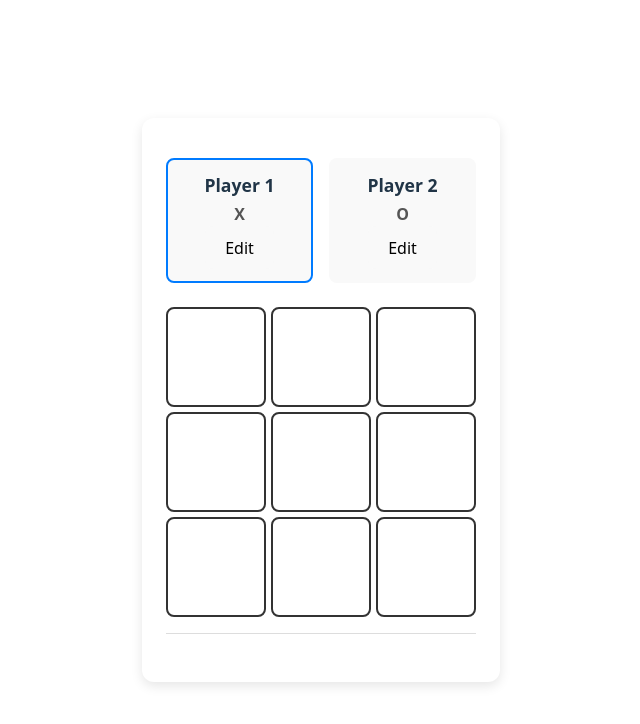
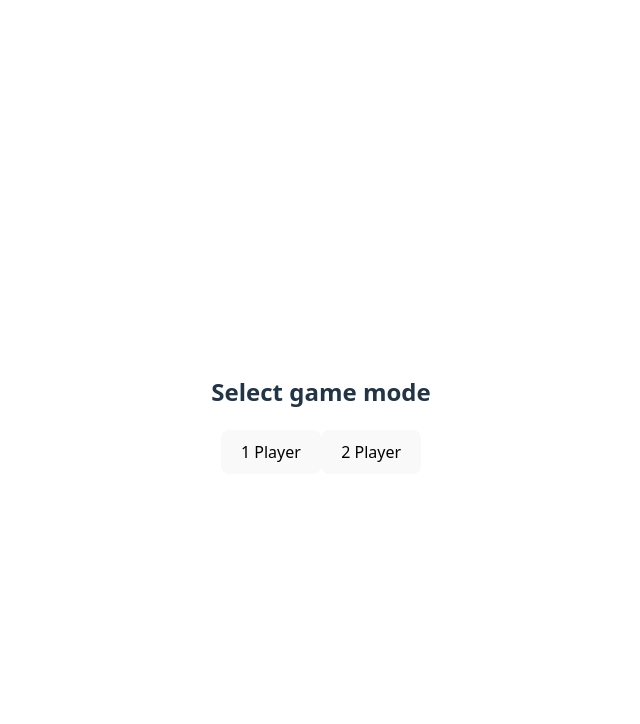
Before and after one commit to maitevargas9/tic-tac-toe, a React (Vite) app: page / in a window 1280 px wide. Shown: the top 724 px of the page, without its empty margins (319-959 px from the left). Built offline with nearby package versions, Linux system fonts and the light colour scheme.

Commit message:
1 and 2 player mode created.

```diff
--- a/src/App.jsx
+++ b/src/App.jsx
@@ -1,8 +1,9 @@
-import { useState } from "react";
+import { useState, useEffect, useCallback } from "react";
 import GameBoard from "./components/GameBoard.jsx";
 import GameOver from "./components/GameOver.jsx";
 import Player from "./components/Player.jsx";
 import Log from "./components/Log.jsx";
+import winLines from "./utils/winLines.js";
 import "./App.css";
 
 function App() {
@@ -15,19 +16,19 @@ function App() {
   });
   const [editingPlayer, setEditingPlayer] = useState(null);
   const [turns, setTurns] = useState([]);
+  const [isSinglePlayer, setIsSinglePlayer] = useState(null);
 
-  const winLines = [
-    [0, 1, 2],
-    [3, 4, 5],
-    [6, 7, 8],
-    [0, 3, 6],
-    [1, 4, 7],
-    [2, 5, 8],
-    [0, 4, 8],
-    [2, 4, 6]
-  ];
+  const checkWinner = useCallback(board => {
+    for (const [a, b, c] of winLines) {
+      if (board[a] && board[a] === board[b] && board[a] === board[c]) {
+        return board[a];
+      }
+    }
+    return null;
+  }, []);
 
-  function handleSelectSquare(index) {
+  const handleSelectSquare = useCallback(
+    index => {
       if (squares[index] || winner) {
         return;
       }
@@ -41,19 +42,38 @@ function App() {
         ...prev
       ]);
 
-    for (const [a, b, c] of winLines) {
-      if (
-        updatedSquares[a] &&
-        updatedSquares[a] === updatedSquares[b] &&
-        updatedSquares[a] === updatedSquares[c]
-      ) {
-        setWinner(updatedSquares[a]);
+      const winCheck = checkWinner(updatedSquares);
+      if (winCheck) {
+        setWinner(winCheck);
         return;
       }
+
+      if (updatedSquares.every(Boolean)) {
+        return;
       }
 
       setActivePlayer(prev => (prev === "X" ? "O" : "X"));
+    },
+    [squares, activePlayer, winner, playerNames, checkWinner]
+  );
+
+  useEffect(
+    () => {
+      if (isSinglePlayer && activePlayer === "O" && !winner) {
+        const freeSquares = squares
+          .map((val, i) => (val === null ? i : null))
+          .filter(v => v !== null);
+
+        if (freeSquares.length > 0) {
+          const randomIndex =
+            freeSquares[Math.floor(Math.random() * freeSquares.length)];
+          const timer = setTimeout(() => handleSelectSquare(randomIndex), 500);
+          return () => clearTimeout(timer);
         }
+      }
+    },
+    [activePlayer, isSinglePlayer, squares, winner, handleSelectSquare]
+  );
 
   function handleRestart() {
     setSquares(Array(9).fill(null));
@@ -71,6 +91,30 @@ function App() {
   }
 
   const isDraw = !winner && squares.every(Boolean);
+
+  if (isSinglePlayer === null) {
+    return (
+      <main style={{ textAlign: "center", marginTop: "3rem" }}>
+        <h2>Select game mode</h2>
+        <button
+          onClick={() => {
+            setIsSinglePlayer(true);
+            setPlayerNames({ X: "Player 1", O: "Computer" });
+          }}
+        >
+          1 Player
+        </button>
+        <button
+          onClick={() => {
+            setIsSinglePlayer(false);
+            setPlayerNames({ X: "Player 1", O: "Player 2" });
+          }}
+        >
+          2 Player
+        </button>
+      </main>
+    );
+  }
 
   return (
     <main>
@@ -96,11 +140,14 @@ function App() {
 
         <GameBoard squares={squares} onSelectSquare={handleSelectSquare} />
 
-        {(winner || isDraw) &&
         <GameOver
-            winner={winner ? playerNames[winner] : null}
+          winner={winner ? playerNames[winner] : isDraw ? "Draw" : null}
           onRestart={handleRestart}
-          />}
+          onGoHome={() => {
+            handleRestart();
+            setIsSinglePlayer(null);
+          }}
+        />
 
         <Log turns={turns} />
       </div>
--- a/src/components/GameOver.jsx
+++ b/src/components/GameOver.jsx
@@ -1,13 +1,13 @@
-export default function GameOver({ winner, onRestart }) {
+export default function GameOver({ winner, isDraw, onRestart, onGoHome }) {
   return (
     <div id="game-over">
-      <h2>Game over!</h2>
-      {winner
-        ? <p>
-            🏆 Player {winner} wins!
-          </p>
-        : <p>🤝 Draw!</p>}
-      <button onClick={onRestart}>Start new game</button>
+      <h2>
+        {winner ? `${winner} wins!` : isDraw ? "Draw!" : ""}
+      </h2>
+      <div style={{ display: "flex", gap: "1rem", justifyContent: "center" }}>
+        <button onClick={onRestart}>Start new game</button>
+        <button onClick={onGoHome}>Homepage</button>
+      </div>
     </div>
   );
 }
--- /dev/null
+++ b/src/utils/winLines.js
@@ -0,0 +1,12 @@
+const winLines = [
+  [0, 1, 2],
+  [3, 4, 5],
+  [6, 7, 8],
+  [0, 3, 6],
+  [1, 4, 7],
+  [2, 5, 8],
+  [0, 4, 8],
+  [2, 4, 6]
+];
+
+export default winLines;
```
Lines whose indentation alone changed are shown as unchanged.
